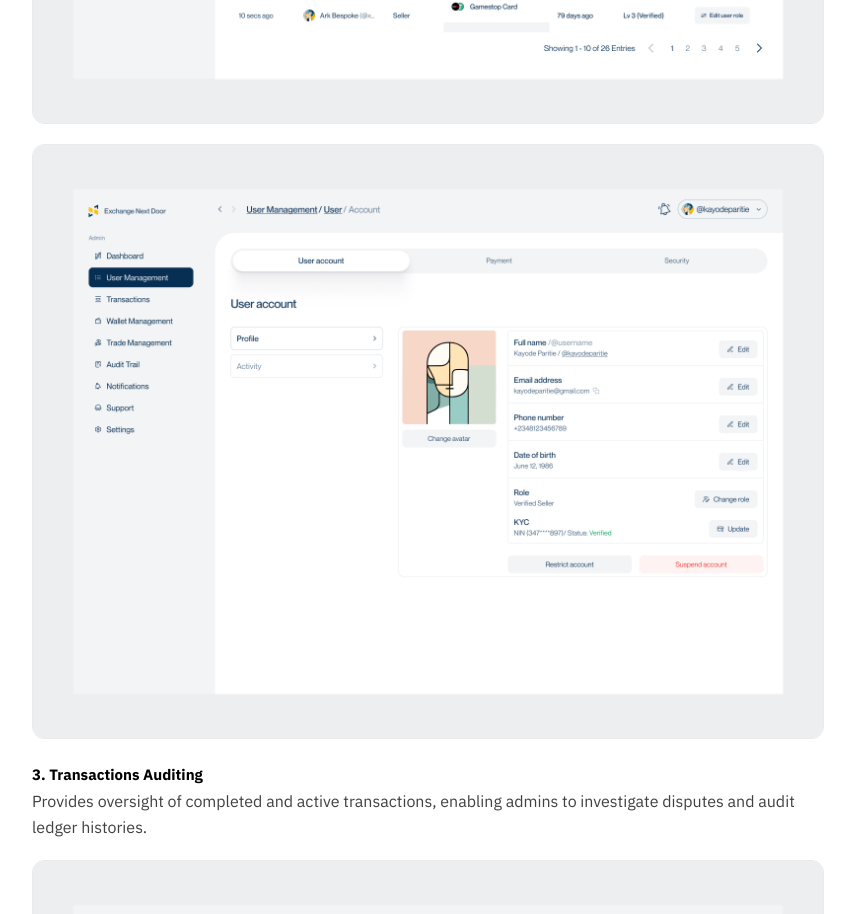
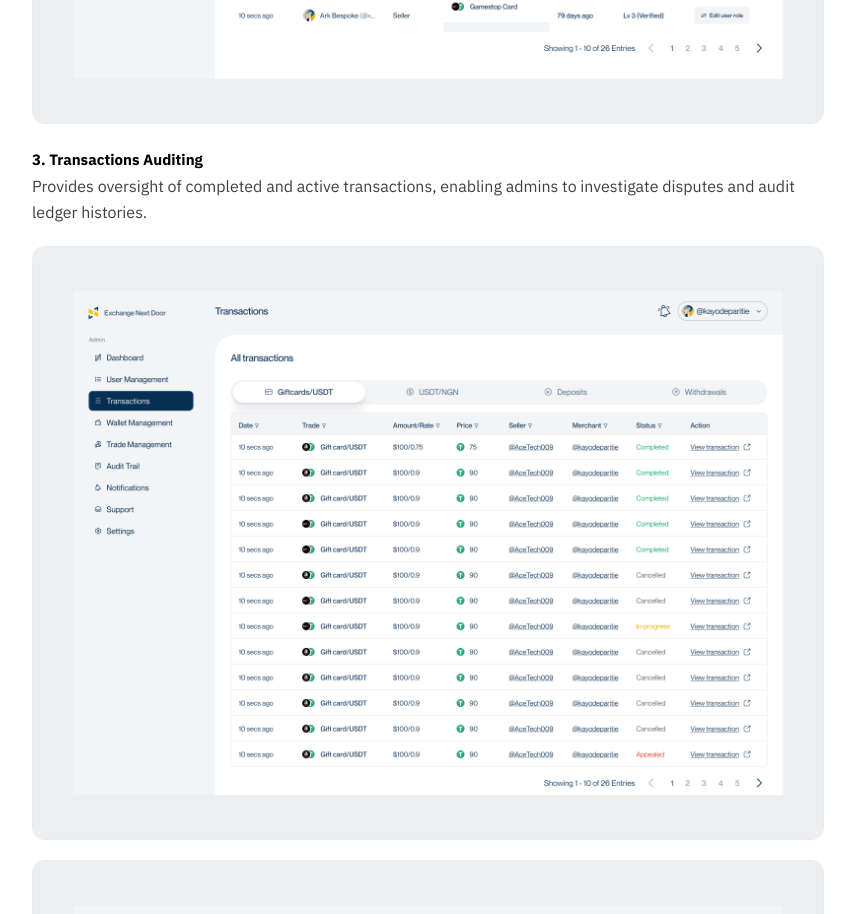
Before and after one commit to AniFUD/portfolio-project, a React (Vite) app: page /selected-work/xnd in a window 1280 px wide. Shown: the part 7570-8484 px from the top of the page, without its empty margins (392-1247 px from the left). Built offline with nearby package versions, Linux system fonts and the light colour scheme.

Commit message:
auto-sync: modifications on 2026-07-16 07:59:37

```diff
--- a/src/pages/case-studies/Xnd.jsx
+++ b/src/pages/case-studies/Xnd.jsx
@@ -287,12 +287,9 @@ export default function Xnd() {
               <p>
                 Enables administrators to inspect user accounts, verify new merchants, review KYC verification materials, and handle suspensions or permissions.
               </p>
-              <div className="case-study-gallery" style={{ marginTop: '16px', marginBottom: '24px', display: 'flex', flexDirection: 'column', gap: '20px' }}>
+              <div className="case-study-gallery" style={{ marginTop: '16px', marginBottom: '24px' }}>
                 <div style={{ borderRadius: '12px', overflow: 'hidden', border: '1px solid var(--border-color)', width: '100%' }}>
                   <img src="/Admin_Portal/2.png" alt="User Management Directory" className="case-study-gallery-img" loading="lazy" style={{ display: 'block', width: '100%', height: 'auto' }} />
-                </div>
-                <div style={{ borderRadius: '12px', overflow: 'hidden', border: '1px solid var(--border-color)', width: '100%' }}>
-                  <img src="/Admin_Portal/3.png" alt="User Management Details & Verification" className="case-study-gallery-img" loading="lazy" style={{ display: 'block', width: '100%', height: 'auto' }} />
                 </div>
               </div>
 
```
